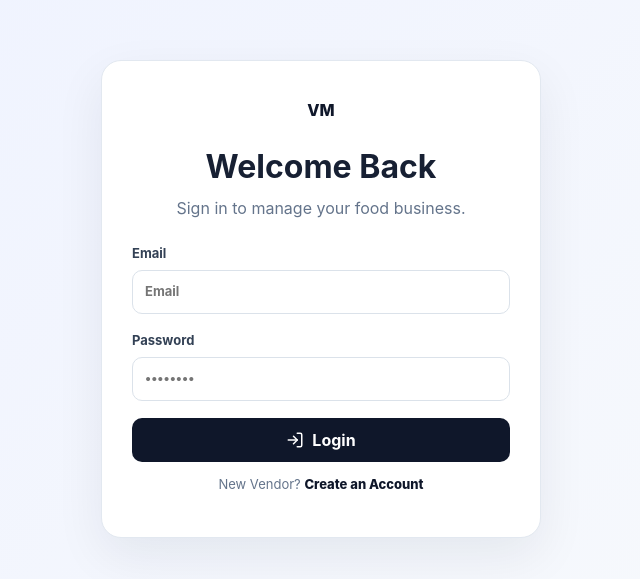
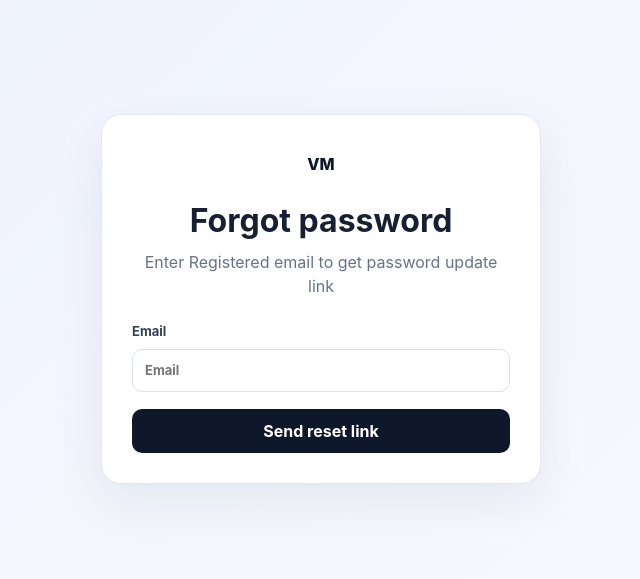
Before and after one commit to pjayaprakash072-jp/FoodStack_Frontend, a React app: page /forgot-password in a window 1280 px wide. Before the commit this address led to /login. Shown: the part 101-680 px from the top of the page, without its empty margins (319-959 px from the left). Built offline with nearby package versions, Linux system fonts and the light colour scheme; the HTML template or start-up script is replaced by a standard one.

Commit message:
Forgot password added successfully

```diff
--- a/src/pages/Auth/Login.jsx
+++ b/src/pages/Auth/Login.jsx
@@ -128,6 +128,9 @@ const Login = () => {
 
                 </form>
                 <p className="auth-footer">
+                    <Link to = "/forgot-password">Forgot Password</Link>
+                </p>
+                <p className="auth-footer">
                     New Vendor? <Link to="/register" > Create an Account</Link>
                 </p>
             </div>
--- /dev/null
+++ b/src/pages/UpdatePassword/ForgotPassword.jsx
@@ -0,0 +1,63 @@
+import { useState } from "react"
+import vendorService from "../../services/vendorService";
+import { getErrorMessage } from "../../utils/api";
+
+const ForgotPassword = () => {
+
+    const [email,setEmail] = useState("");
+
+    const [loading,setLoading]  = useState(false);
+
+    const [error,setError] = useState("");
+
+    const [msg,setMsg]  = useState("");
+
+
+    const handleSubmit = async(e)=>{
+        e.preventDefault();
+        setError("");
+        setLoading(true);
+        try {
+            const response = await vendorService.sendResetLink(email)
+            setMsg(response.message);
+            setEmail("");
+        } catch (error) {
+            setError(getErrorMessage(error))
+        }finally{
+            setLoading(false)
+        }
+    }
+
+
+  return (
+    <div className="auth-page">
+        <div className="auth-card">
+            <div className="auth-brand">
+                <div className="brand-mark">VM</div>
+                <h1>Forgot password</h1>
+                <p>Enter Registered email to get password update link</p>
+            </div>
+            {error && <div className="alert error">{error}</div>}
+            {msg && <div className="alert success">{msg}</div>}
+            <form className="form" onSubmit={handleSubmit}>
+                <label>
+                    Email
+                    <input
+                    type="email"
+                    placeholder="Email"
+                    value={email}
+                    onChange={(e)=>setEmail(e.target.value)}
+                    />
+                </label>
+                <button
+                type="submit"
+                className="button primary full"
+                disabled = {loading}
+                >{loading ? "Sending...":"Send reset link"}</button>
+            </form>
+        </div>
+    </div>
+  )
+}
+
+export default ForgotPassword
--- /dev/null
+++ b/src/pages/UpdatePassword/ResetPassword.jsx
@@ -0,0 +1,81 @@
+import { useState } from "react"
+import { useParams , useNavigate} from "react-router-dom"
+import vendorService from "../../services/vendorService";
+import { getErrorMessage } from "../../utils/api";
+const ResetPassword = () => {
+
+    const {token} = useParams();
+
+    const nav = useNavigate();
+
+    const [password,setPassword] = useState("");
+
+    const [confirmPassword,setConfirmPassword] = useState("");
+
+    const [error,setError] = useState("");
+
+    const [msg,setMsg] = useState("");
+
+
+    const [loading, setLoading] = useState(false);
+
+    const handleSubmit = async(e)=>{
+        e.preventDefault();
+        setError("");
+        setMsg("");
+        if(password !== confirmPassword){
+            setError("Password do not matched!")
+            return;
+        }
+        setLoading(true);
+        try {
+            const response = await vendorService.updatePassword(token, password)
+            setMsg(response.message);
+            setTimeout(()=>{
+                nav("/login")
+            })
+        } catch (error) {
+            setError(getErrorMessage(error))
+        }finally{
+            setLoading(false)
+        }
+
+    }
+  return (
+    <div className="auth-page">
+        <div className="auth-card">
+            <div className="auth-brand">
+                <div className="brand-mark">VM</div>
+                <h1>Reset Password</h1>
+            </div>
+            {error && <div className="alert error">{error}</div>}
+            {msg && <div className="alert success">{msg}</div>}
+            <form className="form" onSubmit={handleSubmit}>
+                <label>
+                    New Password
+                    <input
+                    type="password"
+                    placeholder="New Password"
+                    value={password}
+                    onChange={(e)=>setPassword(e.target.value)}
+                    />
+                </label>
+                <label>
+                    Confirm Password
+                    <input
+                    type="password"
+                    placeholder="Confirm Password"
+                    value={confirmPassword}
+                    onChange={(e)=>setConfirmPassword(e.target.value)}
+                    />
+                </label>
+                <button className="button primary full" type="submit" disabled={loading}>
+                    {loading? "Updating":"Update Password"}
+                </button>
+            </form>
+        </div>
+    </div>
+  )
+}
+
+export default ResetPassword
--- a/src/routes/AppRoutes.jsx
+++ b/src/routes/AppRoutes.jsx
@@ -16,6 +16,8 @@ import CategoryForm from "../pages/Category/CategoryForm";
 import MenuItemList from "../pages/MenuItem/MenuItemList";
 import MenuItemForm from "../pages/MenuItem/MenuItemForm";
 import MenuItemDetails from "../pages/MenuItem/MenuItemDetails";
+import ForgotPassword from "../pages/UpdatePassword/ForgotPassword";
+import ResetPassword from "../pages/UpdatePassword/ResetPassword";
 function Private({children}){
     const {isAuthenticated} = useAuth();
     return isAuthenticated? (
@@ -46,6 +48,8 @@ const AppRoutes = () => {
             <Route path= "/menu-item/new" element={<Private><MenuItemForm/></Private>}/>
             <Route path= "/menu-item/:id" element={<Private><MenuItemDetails/></Private>}/>
             <Route path= "/menu-item/:id/edit" element={<Private><MenuItemForm/></Private>}/>
+            <Route path="/reset-password/:token" element={<ResetPassword/>}/>
+            <Route path="/forgot-password" element={<ForgotPassword/>}/>
             <Route path="*" element ={<Navigate to = "/dashboard" replace/>}/>
         </Routes>
     );
--- a/src/services/vendorService.js
+++ b/src/services/vendorService.js
@@ -6,7 +6,9 @@ const vendorService = {
     getAll:async()=> unwrap(await api.get("/vendor/getall")),
     getOne:async(id)=>unwrap(await api.get(`/vendor/get/${id}`)),
     update:async(id,payload)=>unwrap(await api.put(`/vendor/update/${id}`,payload)),
-    remove:async(id)=>unwrap(await api.delete(`/vendor/delete/${id}`))
+    remove:async(id)=>unwrap(await api.delete(`/vendor/delete/${id}`)),
+    sendResetLink:async(email)=> unwrap(await api.post("/vendor/forgot-password",{email})),
+    updatePassword:async(token,password) => unwrap(await api.post(`/vendor/reset-password/${token}`,{password}))
 }
 
 export default vendorService;
```
